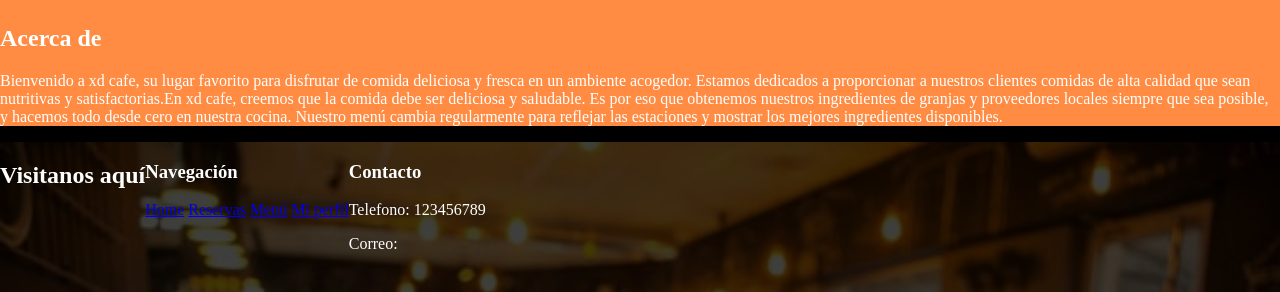
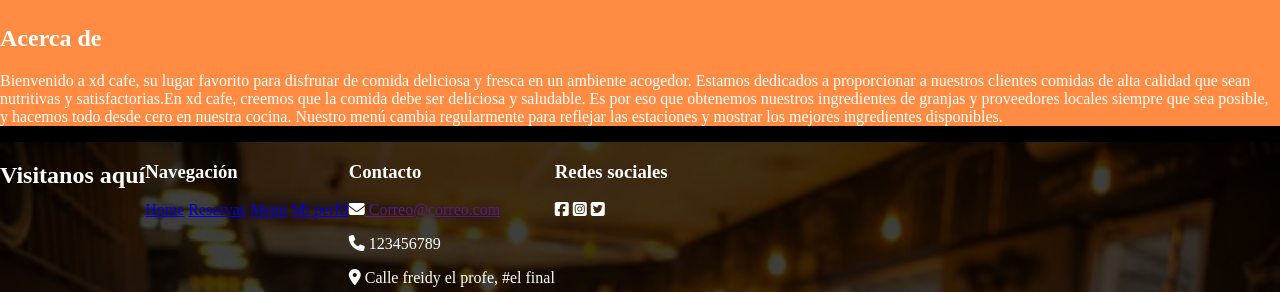
Before and after one commit to yeuryf007/Web-Cafeteria, a PHP site: page / in a window 1280 px wide. Shown: the part 959-1251 px from the top of the page. Run offline with PHP 8.4, Linux system fonts and the light colour scheme; some libraries are stand-ins or nearby versions; some web fonts are replaced.

Commit message:
Footer informacion completa

```diff
--- a/index.php
+++ b/index.php
@@ -66,9 +66,15 @@
         </nav>
         <div>
             <h3>Contacto</h3>
-            <p>Telefono: 123456789</p>
-            <p>Correo:
+            <a href=""><i class="fa-solid fa-envelope" style="color: #ffffff;"></i> Correo@correo.com</a>
+            <p><i class="fa-solid fa-phone" style="color: #ffffff;"></i> 123456789</p>
+            <p><i class="fa-solid fa-location-dot" style="color: #ffffff;"></i> Calle freidy el profe, #el final</p>
         </div>
-        <div></div>
+        <div>
+            <h3>Redes sociales</h3>
+            <a href=""><i class="fa-brands fa-square-facebook" style="color: #ffffff;"></i></a>
+            <a href=""><i class="fa-brands fa-square-instagram" style="color: #ffffff;"></i></a>
+            <a href=""><i class="fa-brands fa-square-twitter" style="color: #ffffff;"></i></a>
+        </div>
     </footer>
 </html>
```
Also changed, not shown: imagenes/mostrador-cafeteria.jpg (added).
